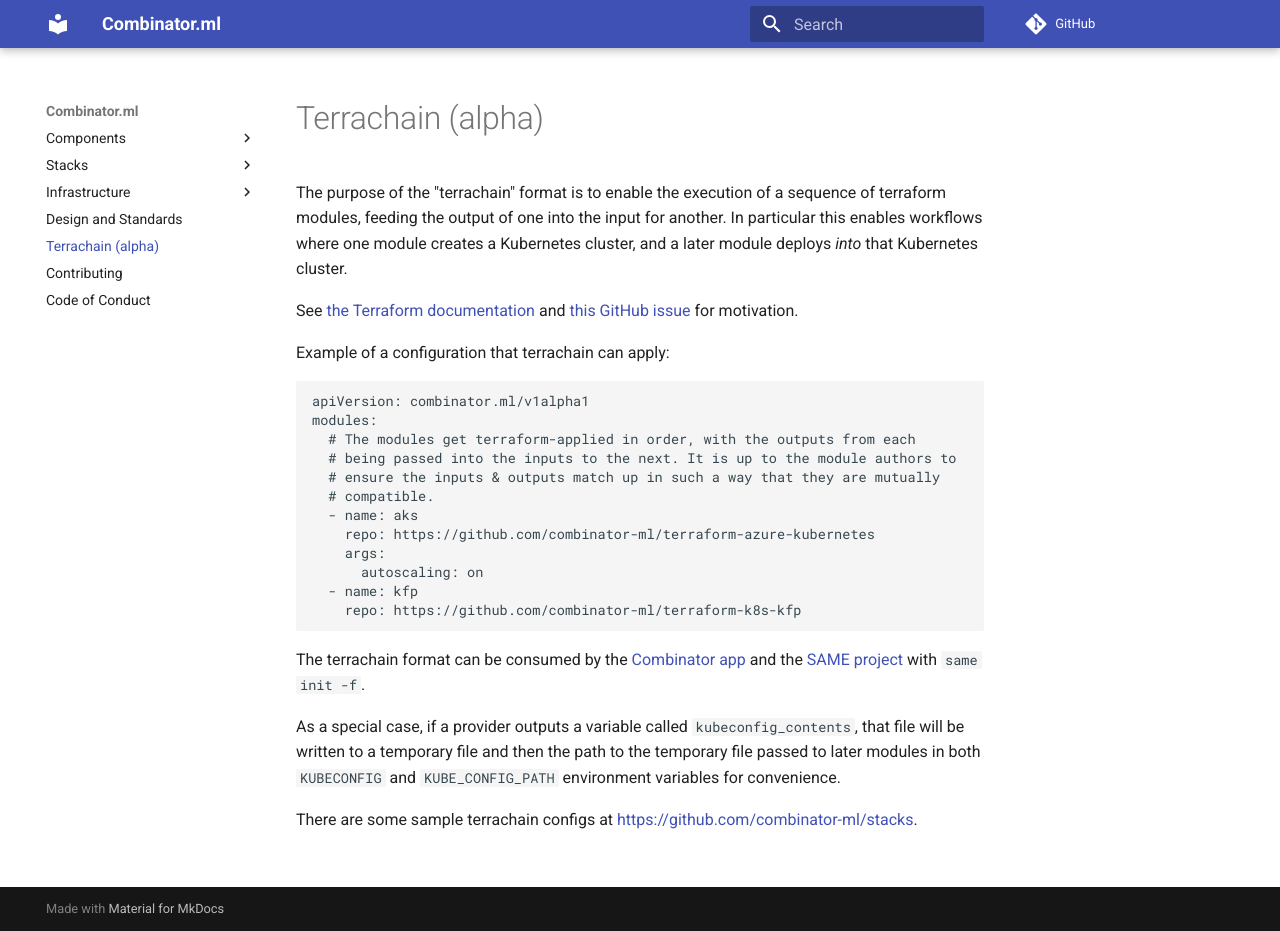
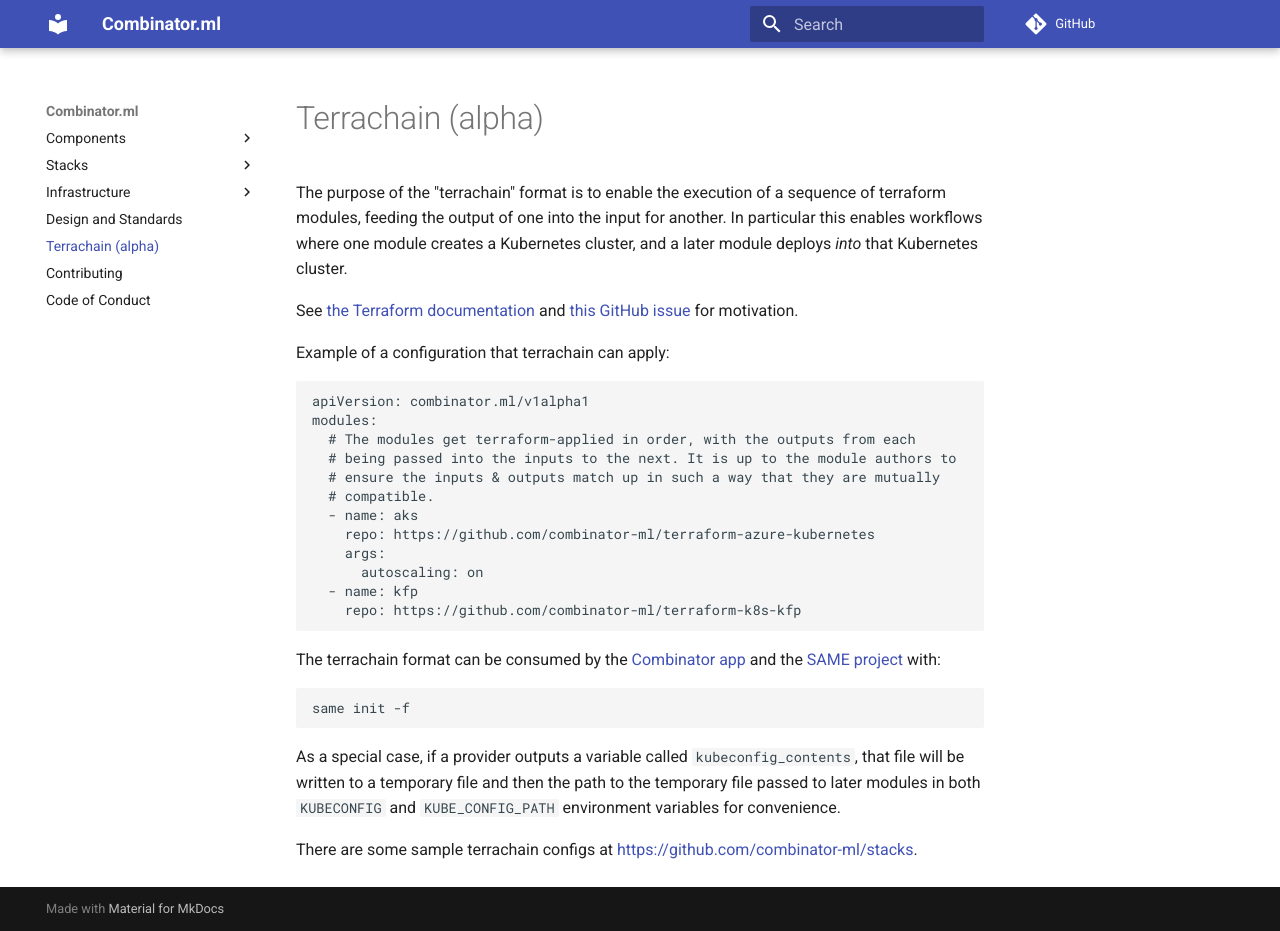
Before and after one commit to combinator-ml/combinator, an MkDocs documentation site: the page built from docs/terrachain.md, in a window 1280 px wide and 931 px high. Built offline with MkDocs 1.6.1 and Material for MkDocs 9.7.7, drawn with Linux system fonts in a browser that asks for light colours; comment, search, counter and statistics services are not loaded.

````diff
--- a/docs/terrachain.md
+++ b/docs/terrachain.md
@@ -22,7 +22,10 @@ modules:
     repo: https://github.com/combinator-ml/terraform-k8s-kfp
 ```
 
-The terrachain format can be consumed by the [Combinator app](https://app.combinator.ml) and the [SAME project](https://sameproject.org/) with `same init -f`.
+The terrachain format can be consumed by the [Combinator app](https://app.combinator.ml) and the [SAME project](https://sameproject.org/) with:
+```
+same init -f
+```
 
 As a special case, if a provider outputs a variable called `kubeconfig_contents`, that file will be written to a temporary file and then the path to the temporary file passed to later modules in both `KUBECONFIG` and `KUBE_CONFIG_PATH` environment variables for convenience.
 
````
